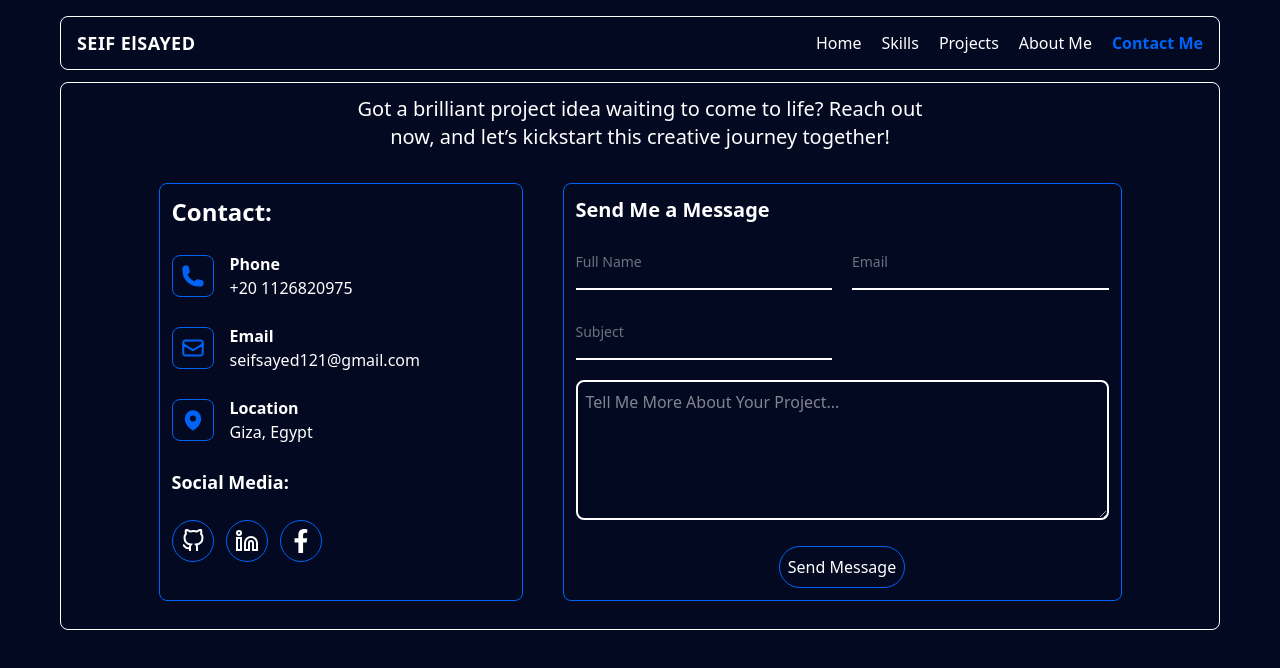
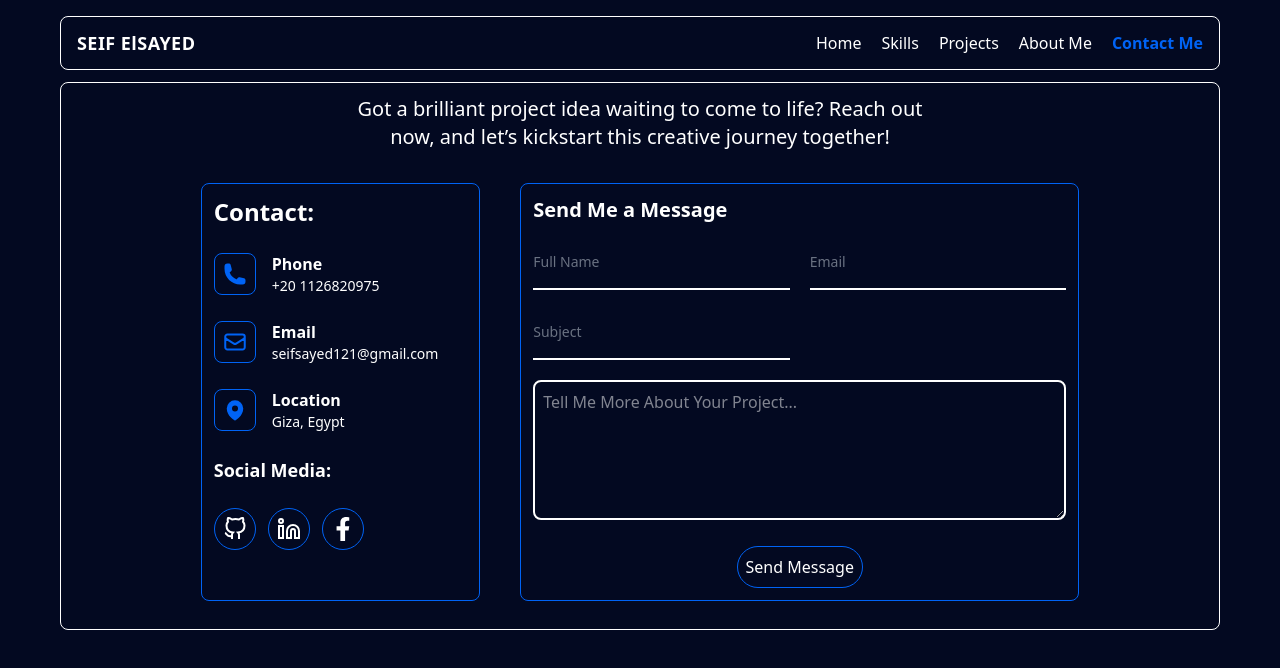
Before and after one commit to seif-el-sayed1/Protfolio-2, a React (Vite) app: page /contact in a window 1280 px wide. Shown: the top 668 px of the page. Built offline with nearby package versions, Linux system fonts and the light colour scheme.

Commit message:
Update Contact page styles for better readability

```diff
--- a/src/pages/Contact.jsx
+++ b/src/pages/Contact.jsx
@@ -59,16 +59,16 @@ export const Contact = () => {
                         </div>
                         <div>
                             <h3 className='font-bold'>Phone</h3>
-                            <p>+20 1126820975</p>
+                            <p className='text-sm'>+20 1126820975</p>
                         </div>
                     </div>
-                    <div className='flex items-center gap-4 mb-6'>
+                    <div className='flex items-center gap-4 mb-6 flex-wrap'>
                         <div className='border-1 border-[var(--secondary-color)] rounded-lg p-2'>
                             <svg xmlns="http://www.w3.org/2000/svg" fill="none" viewBox="0 0 24 24" strokeWidth={2} stroke="currentColor" className="size-6 text-[var(--secondary-color)]"><path strokeLinecap="round" strokeLinejoin="round" d="M21.75 6.75v10.5a2.25 2.25 0 0 1-2.25 2.25h-15a2.25 2.25 0 0 1-2.25-2.25V6.75m19.5 0A2.25 2.25 0 0 0 19.5 4.5h-15a2.25 2.25 0 0 0-2.25 2.25m19.5 0v.243a2.25 2.25 0 0 1-1.07 1.916l-7.5 4.615a2.25 2.25 0 0 1-2.36 0L3.32 8.91a2.25 2.25 0 0 1-1.07-1.916V6.75" /></svg>
                         </div>
                         <div>
                             <h3 className='font-bold'>Email</h3>
-                            <p className='w-70'>seifsayed121@gmail.com</p>
+                            <p className='text-sm'>seifsayed121@gmail.com</p>
                         </div>
                     </div>
                     <div className='flex items-center gap-4 mb-6'>
@@ -77,7 +77,7 @@ export const Contact = () => {
                         </div>
                         <div>
                             <h3 className='font-bold'>Location</h3>
-                            <p>Giza, Egypt</p>
+                            <p className='text-sm'>Giza, Egypt</p>
                         </div>
                     </div>
                     <div>
```
